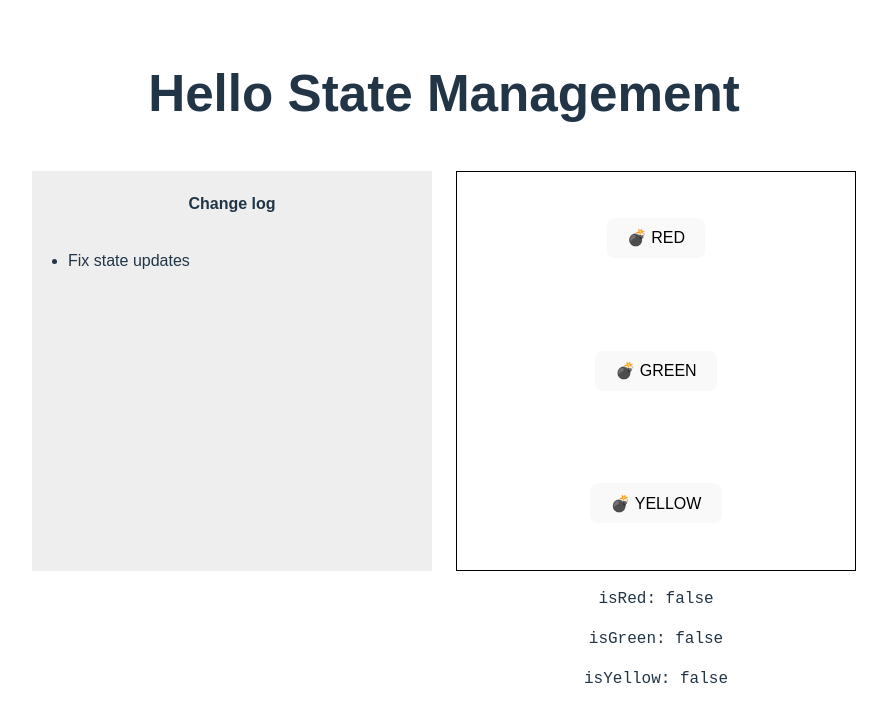
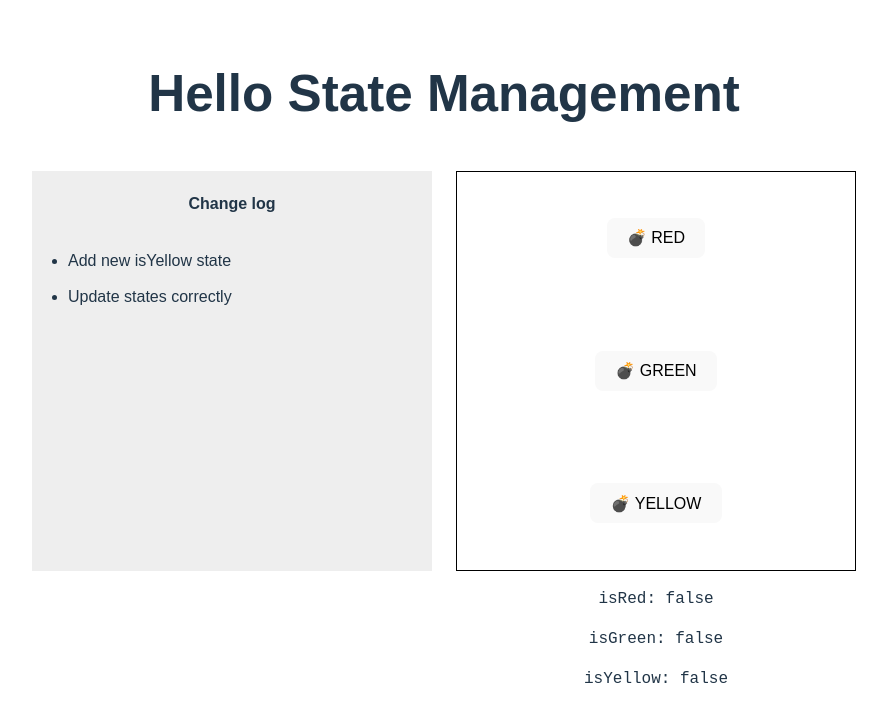
Before and after one commit to rdzcn/react-state-management, a React (Vite) app: page / in a window 1280 px wide. Shown: the top 722 px of the page, without its empty margins (196-1083 px from the left). Built offline with nearby package versions, Linux system fonts and the light colour scheme.

Commit message:
change log update

```diff
--- a/src/ChangeLog.jsx
+++ b/src/ChangeLog.jsx
@@ -3,7 +3,8 @@ export default function ChangeLog() {
     <div className="change-log-wrapper">
       <h4>Change log</h4>
       <ul className="change-log-list">
-        <li className="change-log-item">Fix state updates</li>
+        <li className="change-log-item">Add new isYellow state</li>
+        <li className="change-log-item">Update states correctly</li>
       </ul>
     </div>
   )
```
